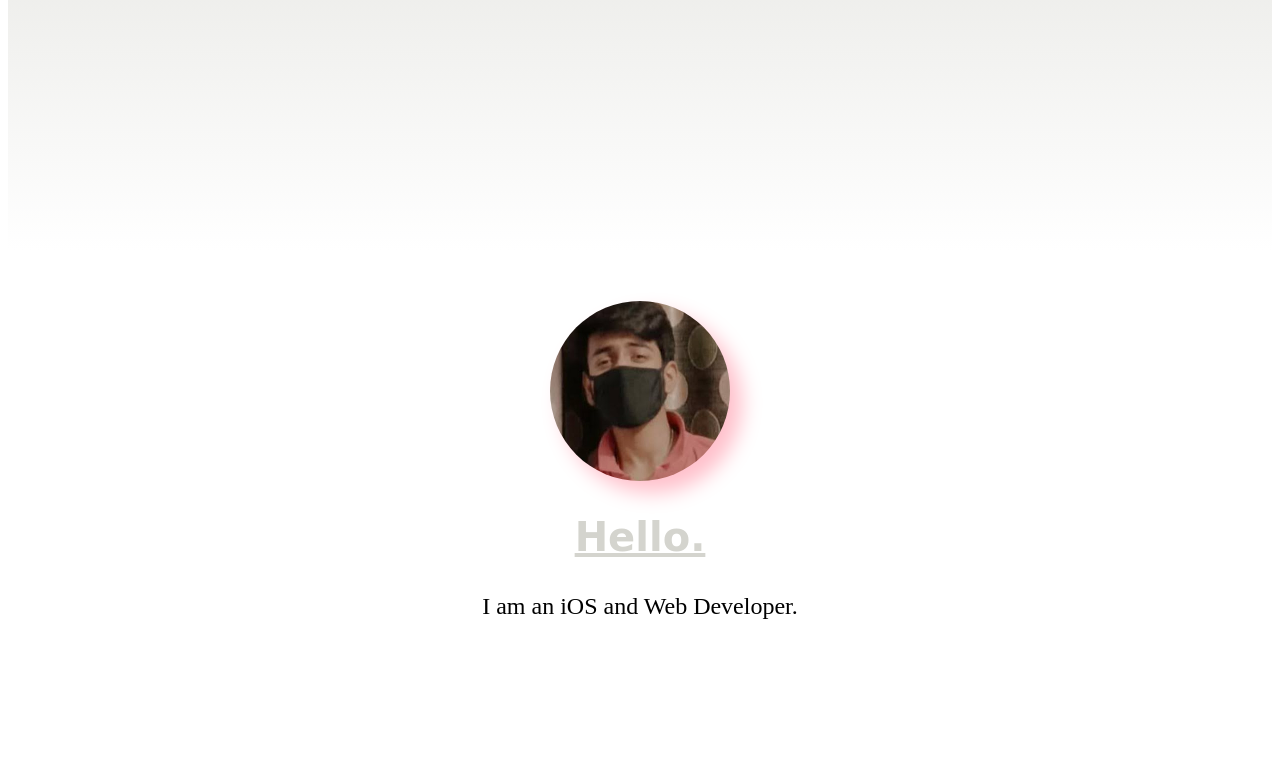
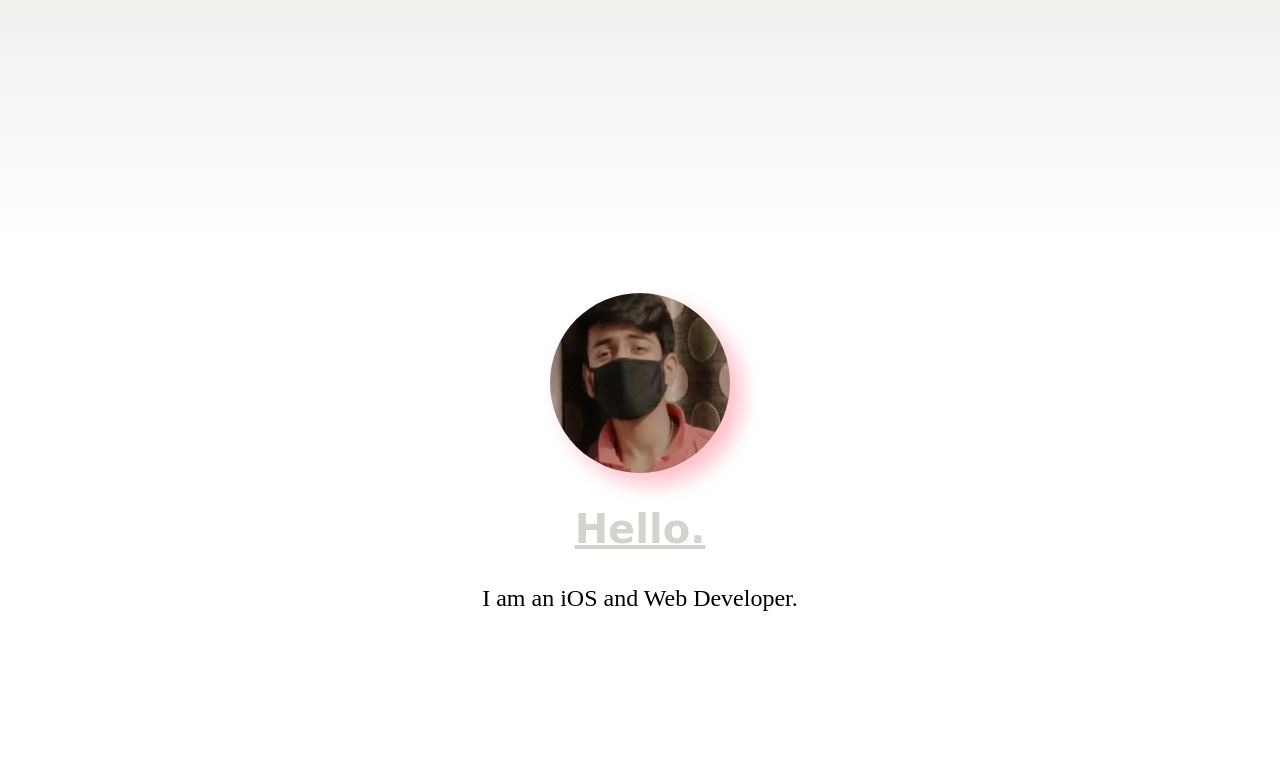
Before and after one commit to anish877/portfolio, a plain HTML site: page index.html in a window 1280 px wide. Shown: the part 457-1230 px from the top of the page. Drawn offline with Linux system fonts and the light colour scheme; a web font is replaced by a local one.

Commit message:
Update style.css

```diff
--- a/style.css
+++ b/style.css
@@ -1,3 +1,7 @@
+body{
+    margin: 0px 0px;
+}
+
 .top{
     display: flex;
     width: 100%;
```
